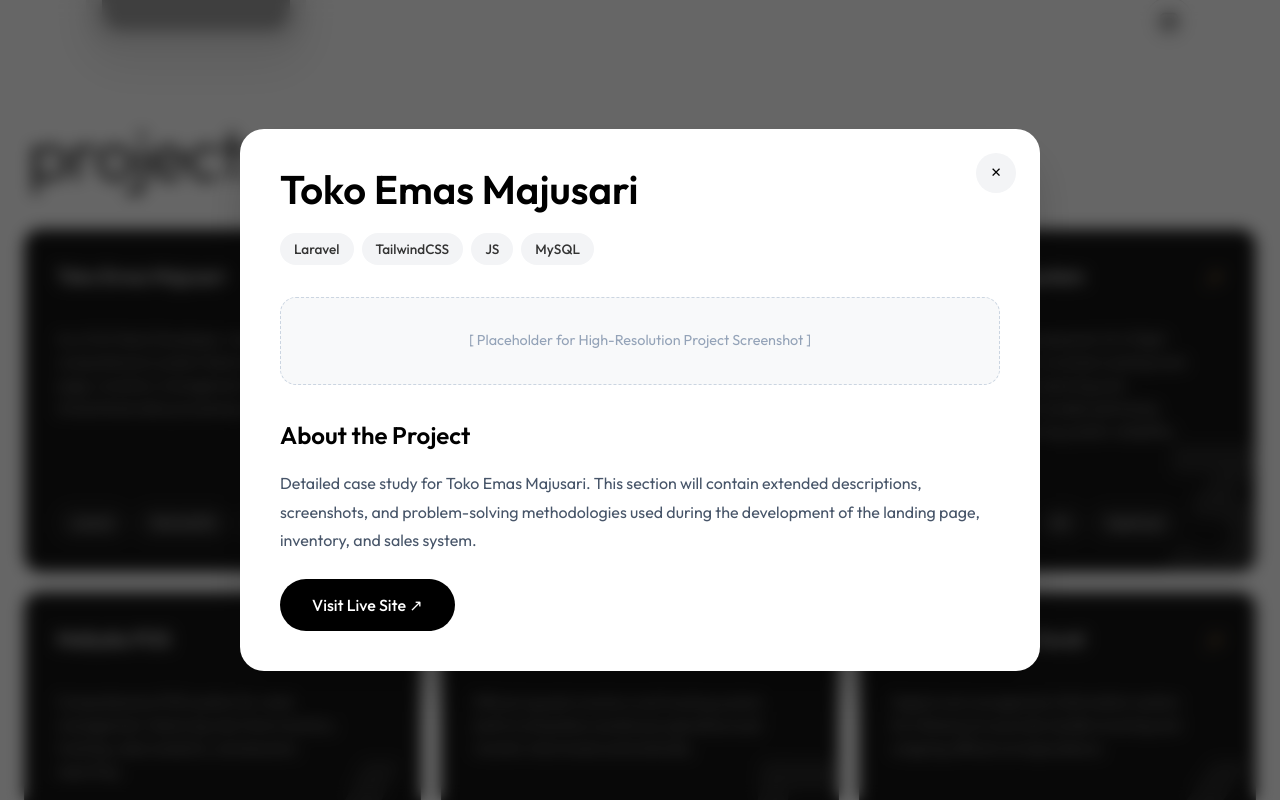
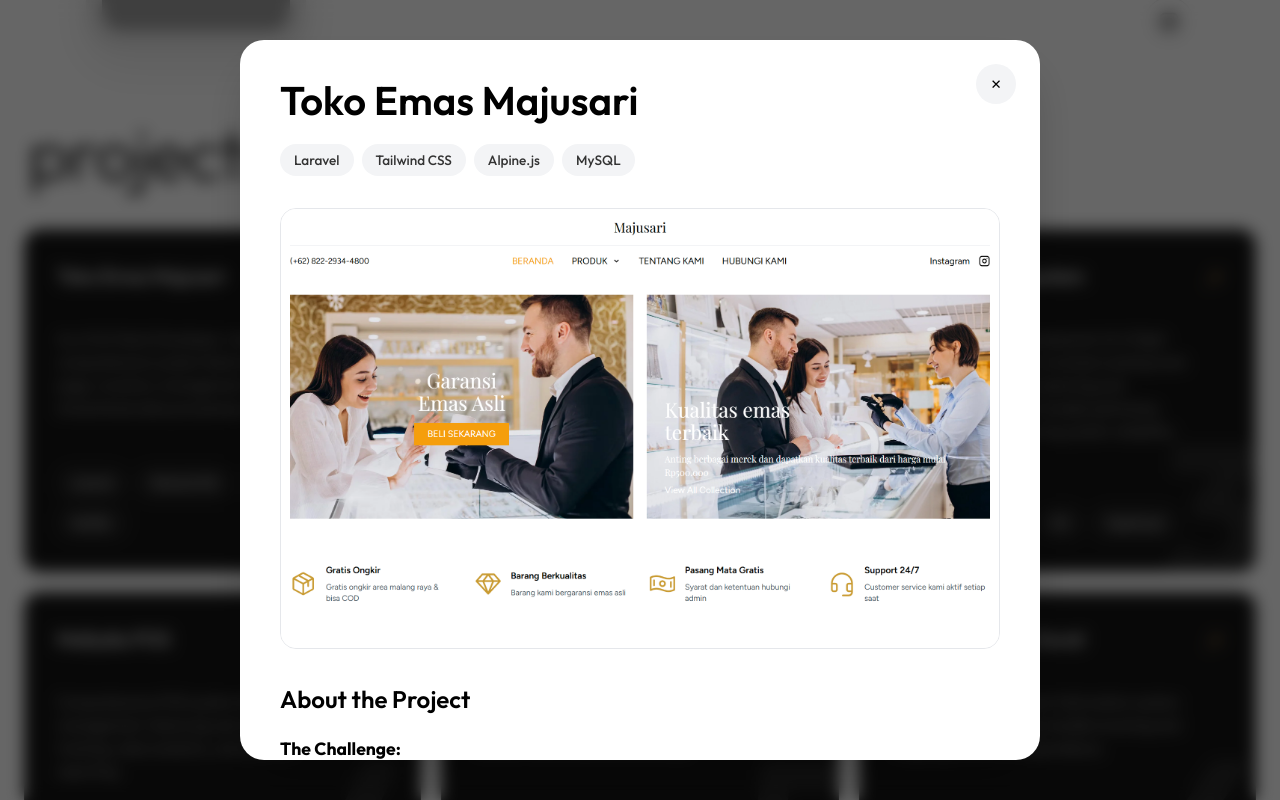
Before and after one commit to triard13/triard, a Next.js app: page / in a window 1280 px wide. Both pictures are taken after a click on the element 222 px from the left and 1267 px from the top of the page. Shown: the part 867-1667 px from the top of the page. Built offline with nearby package versions, Linux system fonts and the light colour scheme; grey boxes are pictures that could not be loaded.

Commit message:
feat: initialize portfolio landing page with project showcase grid and static assets

```diff
--- a/src/app/page.tsx
+++ b/src/app/page.tsx
@@ -1,15 +1,54 @@
 "use client";
 
-import React, { useState } from 'react';
+import React, { useState, useEffect } from 'react';
 
-const projectsData = [
+interface Project {
+  id: number;
+  title: string;
+  image?: string;
+  shortDesc: string;
+  tags: string[];
+  link: string;
+  fullDesc: React.ReactNode | string;
+}
+
+const projectsData: Project[] = [
   {
     id: 1,
     title: "Toko Emas Majusari",
+    image: "/majusari.png",
     shortDesc: "As a Full-Stack Developer, I built a comprehensive system featuring a landing page, inventory management, and a streamlined sales processing workflow.",
-    tags: ["Laravel", "TailwindCSS", "JS", "MySQL"],
-    fullDesc: "Detailed case study for Toko Emas Majusari. This section will contain extended descriptions, screenshots, and problem-solving methodologies used during the development of the landing page, inventory, and sales system.",
-    link: "#"
+    tags: ["Laravel", "Tailwind CSS", "Alpine.js", "MySQL"],
+    link: "https://www.tokoemasmajusarimalang.com/",
+    fullDesc: (
+      <div style={{display: 'flex', flexDirection: 'column', gap: '24px'}}>
+        <div>
+          <strong style={{color: '#000', fontSize: '1.1rem'}}>The Challenge:</strong>
+          <p style={{marginTop: '8px'}}>Toko Emas Majusari needed to modernize their business operations. Relying on manual processes for inventory tracking and sales often led to inefficiencies and made it difficult to scale. They required a unified digital solution to showcase their products online and seamlessly manage store operations.</p>
+        </div>
+
+        <div>
+          <strong style={{color: '#000', fontSize: '1.1rem'}}>My Role:</strong>
+          <p style={{marginTop: '8px'}}>As the sole Full-Stack Developer, I was responsible for the end-to-end delivery of the platform. This included designing the database architecture, building the backend APIs with Laravel, and crafting a responsive, intuitive user interface using Alpine.js and Tailwind CSS.</p>
+        </div>
+
+        <div>
+          <strong style={{color: '#000', fontSize: '1.1rem'}}>Key Features:</strong>
+          <ul style={{paddingLeft: '24px', marginTop: '12px', display: 'flex', flexDirection: 'column', gap: '8px'}}>
+            <li><strong>Landing Page:</strong> A professional and responsive landing page to showcase the store&apos;s profile and latest jewelry collections to potential customers.</li>
+            <li><strong>Inventory Management:</strong> Track incoming goods, supplier info, and automated low-stock notifications.</li>
+            <li><strong>Sales Management:</strong> Facilitate transactions via an intuitive POS interface and generate sales analytics.</li>
+            <li><strong>Customer Management:</strong> Maintain a comprehensive database for personalized service and targeted promotions.</li>
+            <li><strong>Reporting & Analytics:</strong> Detailed reports on sales performance and inventory status to support strategic planning.</li>
+          </ul>
+        </div>
+
+        <div style={{background: 'rgba(219, 165, 92, 0.1)', borderLeft: '4px solid #dba55c', padding: '20px', borderRadius: '0 8px 8px 0', marginTop: '8px'}}>
+          <strong style={{color: '#8c6023', fontSize: '1.1rem'}}>The Outcome:</strong>
+          <p style={{marginTop: '8px', color: '#333'}}>The system successfully streamlined the store&apos;s operations, improving efficiency and customer satisfaction. It provided valuable insights into sales trends, enabling better decision-making and strategic planning.</p>
+        </div>
+      </div>
+    )
   },
   {
     id: 2,
@@ -55,6 +94,17 @@ const projectsData = [
 
 export default function Home() {
   const [selectedProject, setSelectedProject] = useState<typeof projectsData[0] | null>(null);
+
+  useEffect(() => {
+    if (selectedProject) {
+      document.body.style.overflow = 'hidden';
+    } else {
+      document.body.style.overflow = 'unset';
+    }
+    return () => {
+      document.body.style.overflow = 'unset';
+    };
+  }, [selectedProject]);
 
   return (
     <main>
@@ -210,16 +260,22 @@ export default function Home() {
               ))}
             </div>
 
-            <div style={{background: '#f8f9fa', padding: '32px', borderRadius: '16px', marginBottom: '32px', border: '1px dashed #cbd5e1', textAlign: 'center'}}>
-              <p style={{color: '#94a3b8', fontSize: '0.9rem'}}>[ Placeholder for High-Resolution Project Screenshot ]</p>
+            {selectedProject.image ? (
+              <div style={{marginBottom: '32px', borderRadius: '16px', overflow: 'hidden', border: '1px solid #e5e7eb'}}>
+                <img src={selectedProject.image} alt={selectedProject.title} style={{width: '100%', display: 'block'}} />
+              </div>
+            ) : (
+              <div style={{background: '#f8f9fa', padding: '32px', borderRadius: '16px', marginBottom: '32px', border: '1px dashed #cbd5e1', textAlign: 'center'}}>
+                <p style={{color: '#94a3b8', fontSize: '0.9rem'}}>[ Placeholder for High-Resolution Project Screenshot ]</p>
+              </div>
+            )}
+
+            <h3 style={{fontSize: '1.5rem', fontWeight: 600, color: '#000', marginBottom: '16px'}}>About the Project</h3>
+            <div style={{fontSize: '1rem', color: '#475569', lineHeight: 1.8, marginBottom: '32px'}}>
+              {selectedProject.fullDesc}
             </div>
 
-            <h3 style={{fontSize: '1.5rem', fontWeight: 600, color: '#000', marginBottom: '16px'}}>About the Project</h3>
-            <p style={{fontSize: '1rem', color: '#475569', lineHeight: 1.8, marginBottom: '24px'}}>
-              {selectedProject.fullDesc}
-            </p>
-
-            <a href={selectedProject.link} className="btn-black" style={{marginTop: 0}} onClick={(e) => e.preventDefault()}>
+            <a href={selectedProject.link} target="_blank" rel="noopener noreferrer" className="btn-black" style={{marginTop: 0}}>
               Visit Live Site ↗
             </a>
           </div>
```
Also changed, not shown: public/majusari.png (added).
